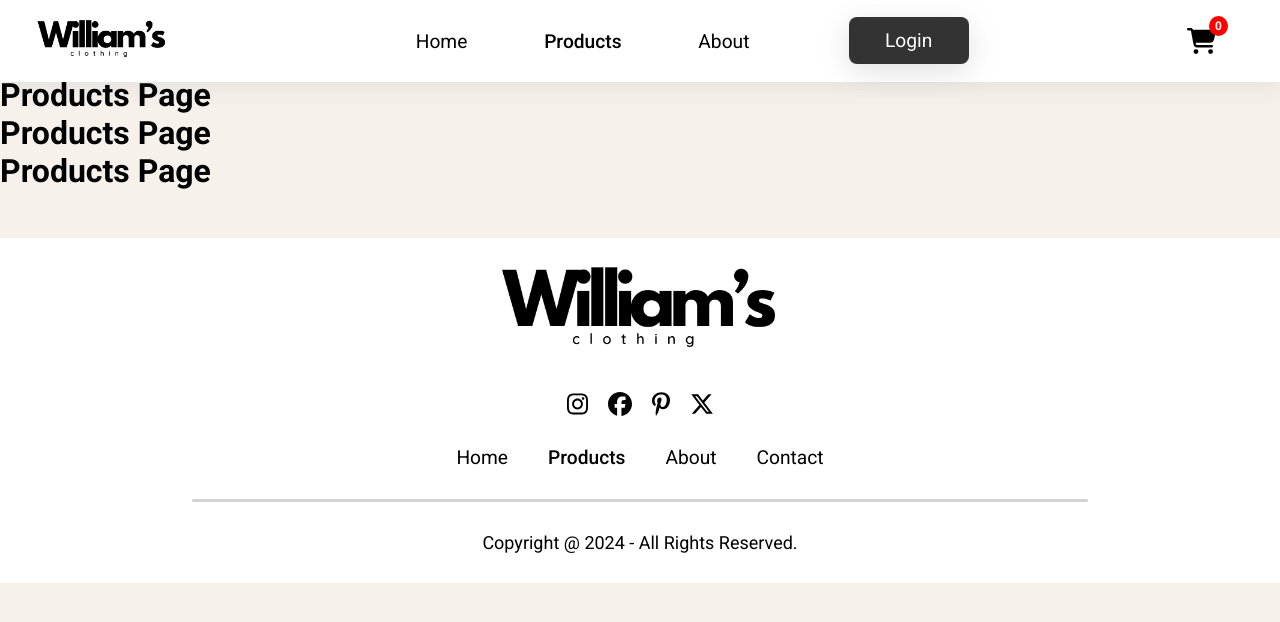
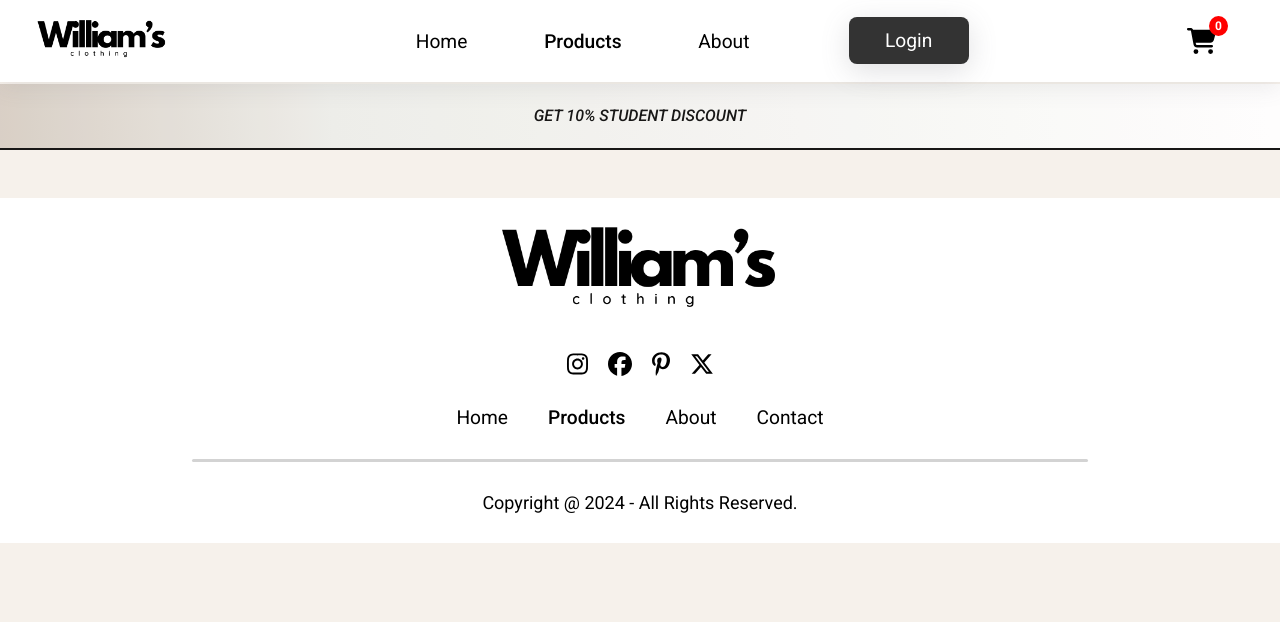
Before and after one commit to WilliamMattsson1/ecom-fullstack, a React (Vite) app in the folder frontend/: page /products in a window 1280 px wide. Shown: the top 622 px of the page. Built offline with nearby package versions, Linux system fonts and the light colour scheme.

Commit message:
Added banner for offers with rotating messages

```diff
--- a/frontend/src/Components/NewsletterSub/NewsletterSub.css
+++ b/frontend/src/Components/NewsletterSub/NewsletterSub.css
@@ -29,13 +29,6 @@
     margin: auto;
     margin-top: 2rem;
     border-radius: 6px;
-    background: rgb(254, 142, 88);
-    background: linear-gradient(
-        90deg,
-        rgba(254, 142, 88, 1) 0%,
-        rgba(254, 142, 88, 1) 31%,
-        rgba(87, 54, 208, 1) 98%
-    );
 
     background: rgb(214, 204, 194);
     background: linear-gradient(
--- /dev/null
+++ b/frontend/src/Components/OfferBanner/OfferBanner.css
@@ -0,0 +1,20 @@
+.offer-banner {
+    margin-top: 84px;
+    background-color: #edede9;
+    background: rgb(214, 204, 194);
+    background: linear-gradient(
+        86deg,
+        rgba(214, 204, 194, 1) 0%,
+        rgba(237, 237, 233, 1) 26%,
+        rgba(255, 255, 255, 1) 99%
+    );
+    opacity: 0.9;
+    padding: 1.4rem;
+    text-align: center;
+    border-bottom: 2px solid black;
+}
+
+.offer-banner p {
+    font-weight: 500;
+    font-style: italic;
+}
--- /dev/null
+++ b/frontend/src/Components/OfferBanner/OfferBanner.tsx
@@ -0,0 +1,28 @@
+import './OfferBanner.css'
+import { useState, useEffect } from 'react'
+
+const OfferBanner = () => {
+    const messages = [
+        'FREE SHIPPING ON ORDERS OVER $100',
+        'GET 10% STUDENT DISCOUNT'
+    ]
+
+    const [currentMessage, setCurrentMessage] = useState(0)
+
+    useEffect(() => {
+        const intervalId = setInterval(() => {
+            setCurrentMessage((prevIndex) => (prevIndex + 1) % messages.length)
+        }, 5000)
+
+        return () => {
+            clearInterval(intervalId)
+        }
+    }, [messages.length])
+    return (
+        <div className="offer-banner">
+            <p>{messages[currentMessage]}</p>
+        </div>
+    )
+}
+
+export default OfferBanner
--- a/frontend/src/Pages/ProductsPage/ProductsPage.tsx
+++ b/frontend/src/Pages/ProductsPage/ProductsPage.tsx
@@ -1,15 +1,12 @@
 import Footer from '../../Components/Footer/Footer'
 import Navbar from '../../Components/Navbar/Navbar'
+import OfferBanner from '../../Components/OfferBanner/OfferBanner'
 import './ProductsPage.css'
 const ProductsPage = () => {
     return (
         <>
             <Navbar />
-            <h1>Products Page</h1>
-            <h1>Products Page</h1>
-            <h1>Products Page</h1>
-            <h1>Products Page</h1>
-            <h1>Products Page</h1>
+            <OfferBanner />
             <Footer />
         </>
     )
```
Also changed, not shown: 2 other files (tests, documents, lock files or other folders).
